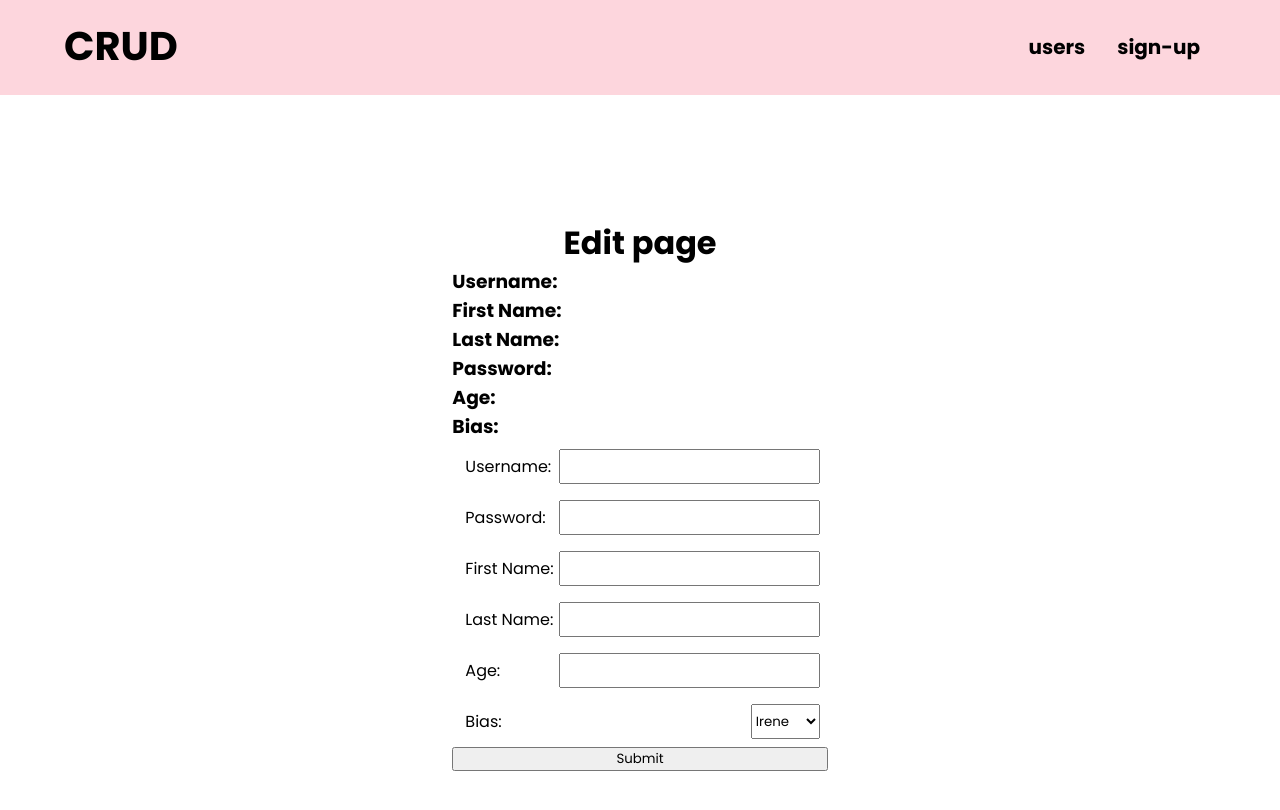
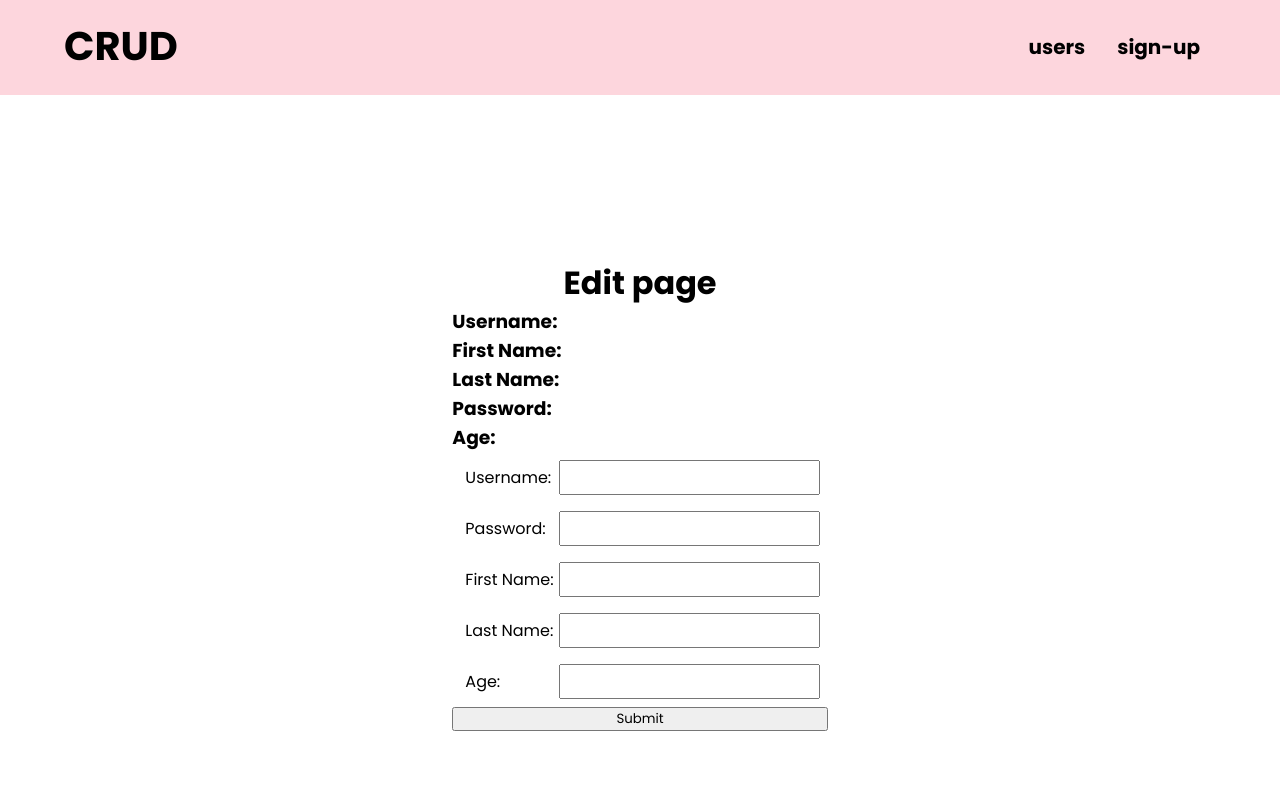
Before and after one commit to davidechegoyen/crud-application-deploy, a React (Create React App) app: page / in a window 1280 px wide. Shown: the top 810 px of the page. Built offline with nearby package versions, Linux system fonts and the light colour scheme; no server answers.

Commit message:
edit page edited

```diff
--- a/src/components/Editpage.js
+++ b/src/components/Editpage.js
@@ -38,7 +38,6 @@
                     <h3>Last Name: {lastName}</h3>
                     <h3>Password: {password}</h3>
                     <h3>Age: {age}</h3>
-                    <h3>Bias: {bias}</h3>
                     <div>
                         <label>Username:</label>
                         <input type="text" onChange={(e)=>setUsername(e.currentTarget.value)}></input>
@@ -59,16 +58,6 @@
                         <label>Age:</label>
                         <input type="number" onChange={(e)=>setAge(e.currentTarget.value)}></input>
                     </div>
-                    <div>
-                        <label>Bias:</label>
-                        <select name="bias" id="bias" onChange={(e)=>setBias(e.currentTarget.value)}>
-                            <option value="Irene">Irene</option>
-                            <option value="Seulgi">Seulgi</option>
-                            <option value="Wendy">Wendy</option>
-                            <option value="Joy">Joy</option>
-                            <option value="Yeri">Yeri</option>
-                        </select>
-                    </div>
                     <button onClick={editRequestSendHandler}>Submit</button>
                 </form>
             </div>
```
